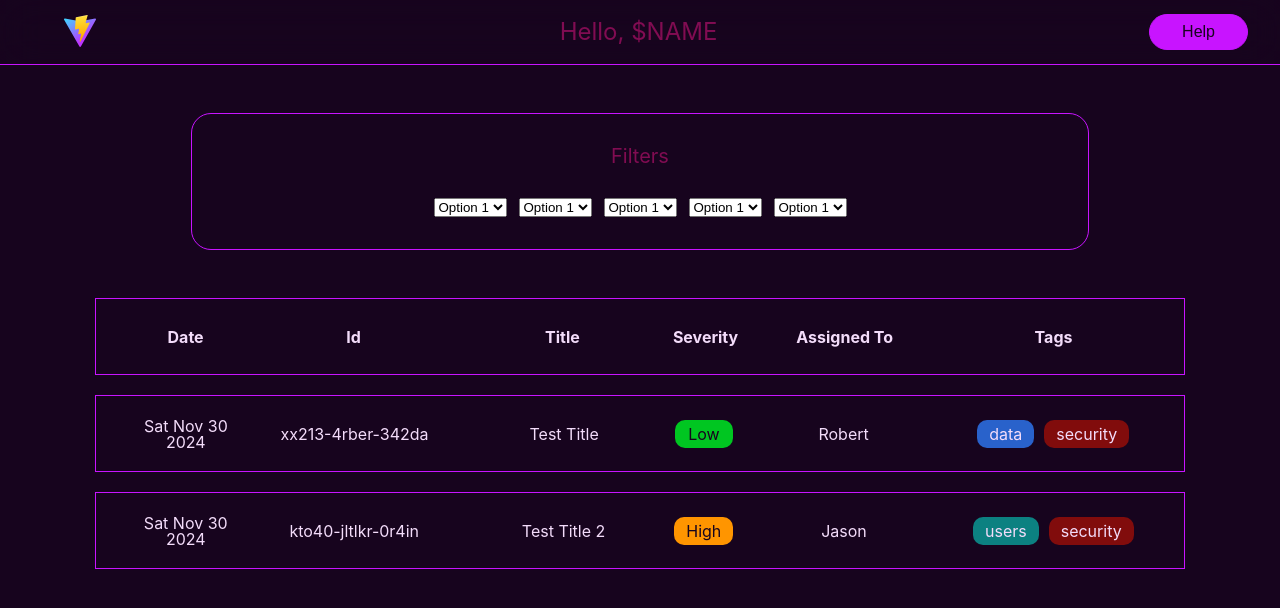
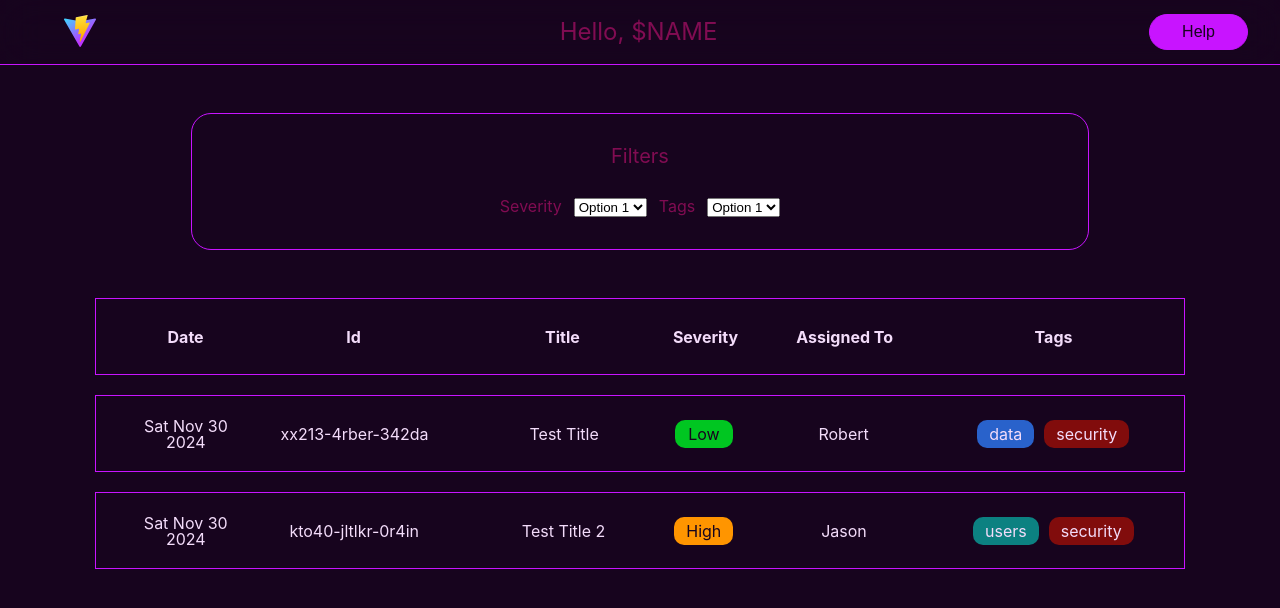
Before and after one commit to dwilliams304/ts-ticket-tracker, a React (Vite) app in the folder client/: page / in a window 1280 px wide. Shown: the top 608 px of the page. Built offline with nearby package versions, Linux system fonts and the light colour scheme.

Commit message:
general styling, remove some items from filtermenu

```diff
--- a/client/src/components/FIlterMenu.tsx
+++ b/client/src/components/FIlterMenu.tsx
@@ -3,42 +3,25 @@ export default function FilterMenu(){
         <div className="filter-menu">
             <h2>Filters</h2>
             <div>
+                <div className="filter-option">
+                    <p>Severity</p>
                     <select name="tags">
                         <option>Option 1</option>
                         <option>Option 2</option>
                         <option>Option 3</option>
                         <option>Option 4</option>
                     </select>
+                </div>
 
-                <select name="security">
+                <div className="filter-option">
+                    <p>Tags</p>
+                    <select name="tags">
                         <option>Option 1</option>
                         <option>Option 2</option>
                         <option>Option 3</option>
                         <option>Option 4</option>
                     </select>
-
-                <select>
-                    <option>Option 1</option>
-                    <option>Option 2</option>
-                    <option>Option 3</option>
-                    <option>Option 4</option>
-                </select>
-
-                <select>
-                    <option>Option 1</option>
-                    <option>Option 2</option>
-                    <option>Option 3</option>
-                    <option>Option 4</option>
-                </select>
-
-                <select>
-                    <option>Option 1</option>
-                    <option>Option 2</option>
-                    <option>Option 3</option>
-                    <option>Option 4</option>
-                </select>
-
-
+                </div>
             </div>
         </div>
     )
--- a/client/src/components/components.css
+++ b/client/src/components/components.css
@@ -35,6 +35,7 @@
 
 .tl-header p {
     font-weight: bold;
+    cursor: pointer;
 }
 
 .ticket {
--- a/client/src/index.css
+++ b/client/src/index.css
@@ -45,6 +45,11 @@ button:hover {
   color: var(--textColor);
 }
 
+nav div img
+{
+  cursor: pointer;
+}
+
 .active-tab
 {
   color: var(--primaryColor);
```
Lines whose indentation alone changed are shown as unchanged.
